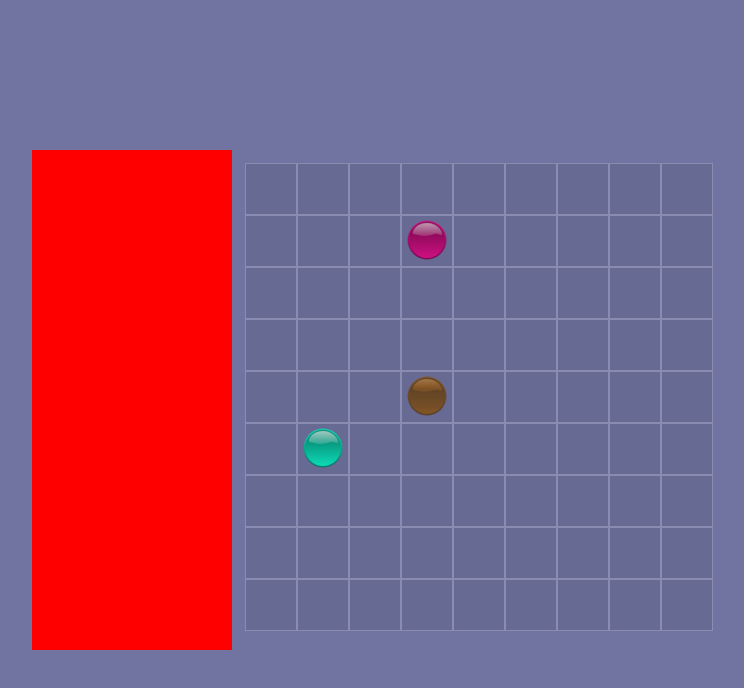
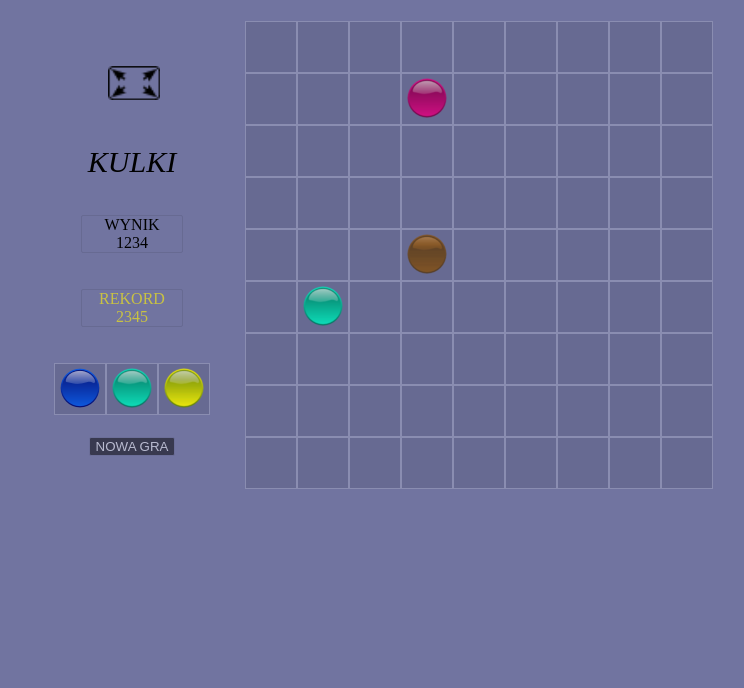
Before and after one commit to Tymek35/Projects, an Angular app in the folder Angular/kulki/: page / in a window 1280 px wide. Shown: the top 688 px of the page, without its empty margins (258-1002 px from the left). Built offline with nearby package versions, Linux system fonts and the light colour scheme.

Commit message:
Dummy scoreboard added and layout fix

```diff
--- a/Angular/kulki/src/app/app.component.scss
+++ b/Angular/kulki/src/app/app.component.scss
@@ -5,11 +5,7 @@
 }
 
 .content {
-    position: absolute;
-    left: 50%;
-    top: 50%;
-    -webkit-transform: translate(-50%, -50%);
-    transform: translate(-50%, -50%);
+    margin: auto;
     width: 700px;
     height: 500px;
     background-color: var(--primary_color);
--- a/Angular/kulki/src/app/gameboard/gameboard.component.scss
+++ b/Angular/kulki/src/app/gameboard/gameboard.component.scss
@@ -1,6 +1,3 @@
-$field_color: #676a92;
-$border_color: #8a8db1;
-
 .gameboard {
     overflow: hidden;
     height: 100%;
@@ -14,8 +11,8 @@ $border_color: #8a8db1;
     height: 100%;
     width: 100%;
     div {
-        background-color: $field_color;
-        border: 1px solid $border_color;
+        background-color: var(--field_color);
+        border: 1px solid var(--border_color);
         width: 50px;
         height: 50px;
         float: left;
--- a/Angular/kulki/src/app/scoreboard/scoreboard.component.html
+++ b/Angular/kulki/src/app/scoreboard/scoreboard.component.html
@@ -1,3 +1,27 @@
 <div class="scoreboard">
-
+    <button class="fullscreen_button" (click)="fullscreen()"></button>
+    <br><br><br>
+    <i class="game_name">KULKI</i>
+    <br><br><br>
+    <div class="score">
+        WYNIK
+        <br>
+    1234
+    </div>
+    <br><br>
+    <div class="best">
+        REKORD
+        <br>
+        2345
+    </div>
+    <br><br>
+    <div class="next">
+        <div *ngFor="let field of next; index as i;"
+        [ngClass]="{'blue': next[i] == 'blue', 'purple': next[i] == 'purple',
+        'green': next[i] == 'green', 'yellow': next[i] == 'yellow',
+        'orange': next[i] == 'orange', 'brown': next[i] == 'brown',
+        'light_blue': next[i] == 'light_blue'}"></div>
+    </div>
+    <br><br>
+    <button class="new_game_button">NOWA GRA</button>
 </div>
--- a/Angular/kulki/src/app/scoreboard/scoreboard.component.scss
+++ b/Angular/kulki/src/app/scoreboard/scoreboard.component.scss
@@ -2,5 +2,85 @@
     float: left;
     height: 100%;
     width: 200px;
-    background-color: red;
+    background-color: var(--primary_color);
+    text-align: center;
+    padding-top: 50px;
 }
+
+.fullscreen_button {
+    cursor: pointer;
+    background-image: url(../../assets/fullscreen.png);
+    width: 73px;
+    height: 48px;
+    border: none;
+}
+
+.game_name {
+    font-size: 30px;
+}
+.score {
+    border: 1px #676a92 solid;
+    border-radius: 2px;
+    margin-left: auto;
+    margin-right: auto;
+    width: 50%;
+}
+
+.best {
+    border: 1px #676a92 solid;
+    border-radius: 2px;
+    margin-left: auto;
+    margin-right: auto;
+    width: 50%;
+    text-decoration: solid;
+    color: #c9c243;
+}
+
+.next {
+    display: inline-block;
+    div {
+        background-color: var(--field_color);
+        border: 1px solid var(--border_color);
+        width: 50px;
+        height: 50px;
+        float: left;
+        background-image: url(../../assets/kulki.png);
+    }
+}
+
+.blue {
+    background-position: 3px -48px;
+}
+
+.purple {
+    background-position: 3px -98px;
+}
+
+.green {
+    background-position: 3px -148px;
+}
+
+.yellow {
+    background-position: 3px -198px;
+}
+
+.orange {
+    background-position: 3px -248px;
+}
+
+.brown {
+    background-position: 3px -298px;
+}
+
+.light_blue {
+    background-position: 3px -348px;
+}
+
+.new_game_button {
+    border: 1px #676a92 solid;
+    border-radius: 2px;
+    opacity: 0.5;
+    background-color: black;
+    color: white;
+    cursor: pointer;
+}
--- a/Angular/kulki/src/app/scoreboard/scoreboard.component.ts
+++ b/Angular/kulki/src/app/scoreboard/scoreboard.component.ts
@@ -1,15 +1,52 @@
-import { Component, OnInit } from '@angular/core';
+import { Component, OnInit, Inject } from '@angular/core';
+import { DOCUMENT } from '@angular/common';
 
 @Component({
-  selector: 'app-scoreboard',
-  templateUrl: './scoreboard.component.html',
-  styleUrls: ['./scoreboard.component.scss']
+    selector: 'app-scoreboard',
+    templateUrl: './scoreboard.component.html',
+    styleUrls: ['./scoreboard.component.scss']
 })
 export class ScoreboardComponent implements OnInit {
+    elem: any;
+    fullscreen_on: boolean = false;
+    next: string[] = ['blue', 'green', 'yellow']
 
-  constructor() { }
+    constructor(@Inject(DOCUMENT) private document: any) { }
 
-  ngOnInit(): void {
-  }
+    ngOnInit(): void {
+        this.elem = document.documentElement;
+    }
+
+    fullscreen(): void {
+        if(!this.fullscreen_on) {
+            if (this.elem.requestFullscreen) {
+                this.elem.requestFullscreen();
+            } else if (this.elem.mozRequestFullScreen) {
+                /* Firefox */
+                this.elem.mozRequestFullScreen();
+            } else if (this.elem.webkitRequestFullscreen) {
+                /* Chrome, Safari and Opera */
+                this.elem.webkitRequestFullscreen();
+            } else if (this.elem.msRequestFullscreen) {
+                /* IE/Edge */
+                this.elem.msRequestFullscreen();
+            }
+            this.fullscreen_on = true;
+        } else {
+            if (this.document.exitFullscreen) {
+                this.document.exitFullscreen();
+            } else if (this.document.mozCancelFullScreen) {
+                /* Firefox */
+                this.document.mozCancelFullScreen();
+            } else if (this.document.webkitExitFullscreen) {
+                /* Chrome, Safari and Opera */
+                this.document.webkitExitFullscreen();
+            } else if (this.document.msExitFullscreen) {
+                /* IE/Edge */
+                this.document.msExitFullscreen();
+            }
+            this.fullscreen_on = false;
+        }
+    }
 
 }
--- a/Angular/kulki/src/styles.scss
+++ b/Angular/kulki/src/styles.scss
@@ -1,10 +1,10 @@
 :root {
     --primary_color: #7174a0;
+    --field_color: #676a92;
+    --border_color: #8a8db1;
 }
 
 .body {
     background-color: var(--primary_color);
-    width: 100%;
-    height: 100%;
     overflow: auto;
 }
```
Also changed, not shown: Angular/kulki/src/assets/fullscreen.png.
